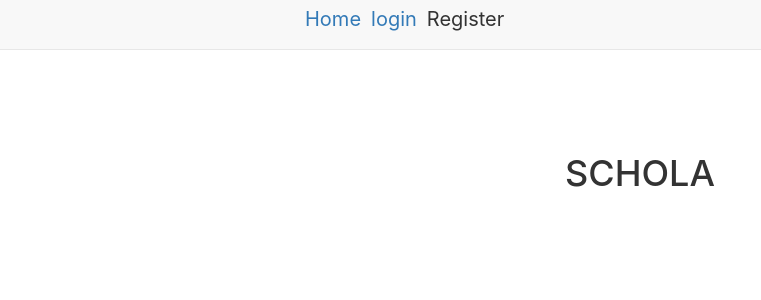
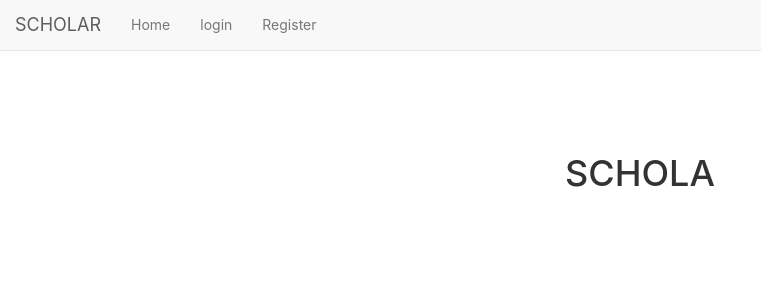
Before and after one commit to Moverr/ScholarCockpit, a React (Create React App) app in the folder cockpit/: page /home in a window 1280 px wide. Shown: the top 300 px of the page, without its empty margins (0-761 px from the left). Built offline with nearby package versions, Linux system fonts and the light colour scheme.

Commit message:
:Debugging :

```diff
--- a/cockpit/src/components/Home.jsx
+++ b/cockpit/src/components/Home.jsx
@@ -1,7 +1,5 @@
 import React, { Component } from 'react';
 import '../css/home.css';
-import PublicNavigation from './PublicNavigation';
-import Router from './Router';
 
 
 
@@ -11,10 +9,6 @@ class Home extends Component {
         return (
             <div className={'home'}>
                 <h1>SCHOLA </h1>
-
-
-
-
             </div>
         );
     }
--- a/cockpit/src/components/PublicNavigation.jsx
+++ b/cockpit/src/components/PublicNavigation.jsx
@@ -9,24 +9,32 @@ class PublicNavigation extends Component {
         return (
 
             <nav className={"navbar navbar-default navbar-fixed-top"}>
-  <div className={"container"}>
-  <ul className={'public_navigation'}>
+  <div className={"container-fluid"}>
+
+   <div className="navbar-header">
+      <button type={"button"} className={"navbar-toggle collapsed"} data-toggle={"collapse"} data-target={"#bs-example-navbar-collapse-1"} aria-expanded={"false"}>
+        <span className={"sr-only"}>Toggle navigation</span>
+        <span className={"icon-bar"}></span>
+        <span className={"icon-bar"}></span>
+        <span className={"icon-bar"}></span>
+      </button>
+      <NavLink className={"navbar-brand"} to={'#'} activeClassName="active"> SCHOLAR </NavLink>
+
+    </div>
+    <div className="collapse navbar-collapse" id="bs-example-navbar-collapse-1">
+
+  <ul className={'nav navbar-nav'}>
                     <li>
-                    <NavLink to={'home'} activeClassName="active">
-                                   Home
-                                </NavLink>
-
+                        <NavLink to={'home'} activeClassName="active">Home</NavLink></li>
+                    <li>
+                        <NavLink to={'login'} activeClassName="active">login</NavLink>
                     </li>
                     <li>
-                    <NavLink to={'login'} activeClassName="active">
-                                   login
-                                </NavLink>
+                        <NavLink to={'login'} activeClassName="active">Register</NavLink>
                     </li>
-                    <li>Register</li>
+    </ul>
 
-                </ul>
-
-
+</div>
   </div>
 </nav>
 
```
